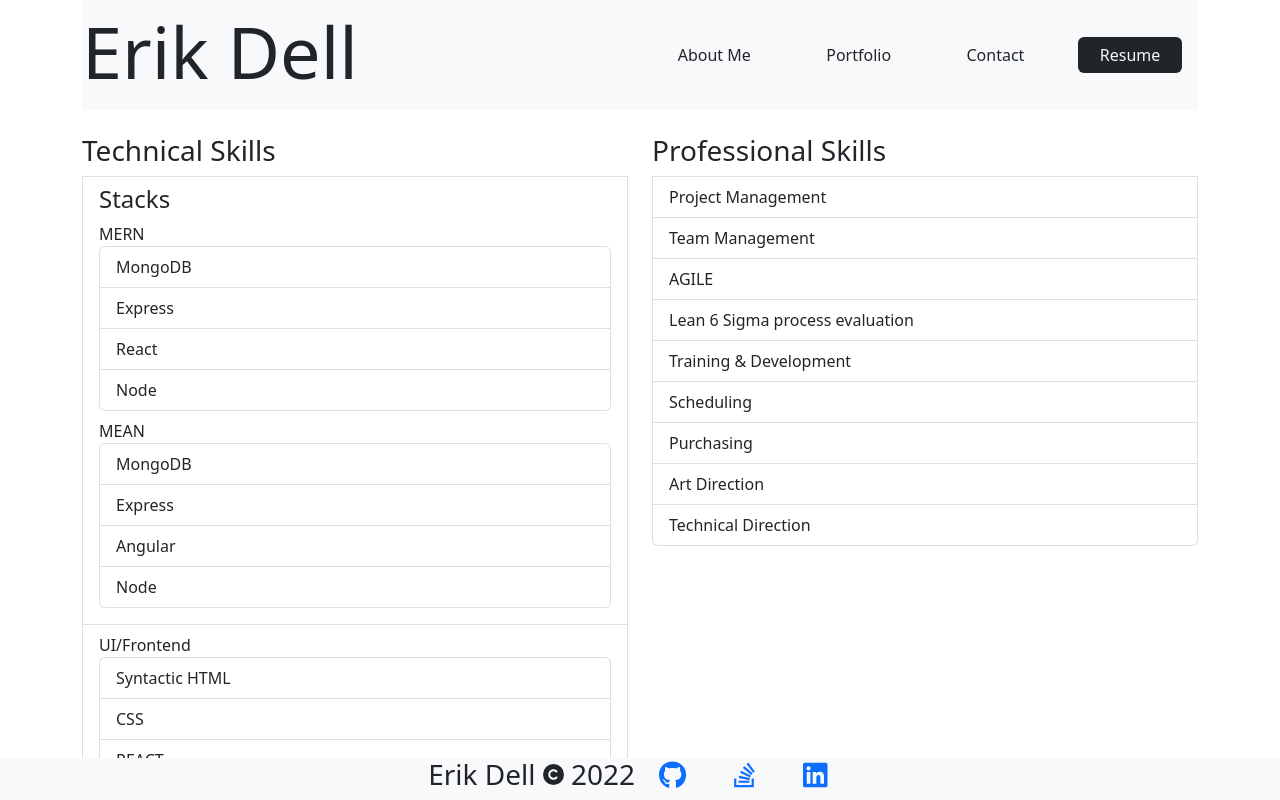
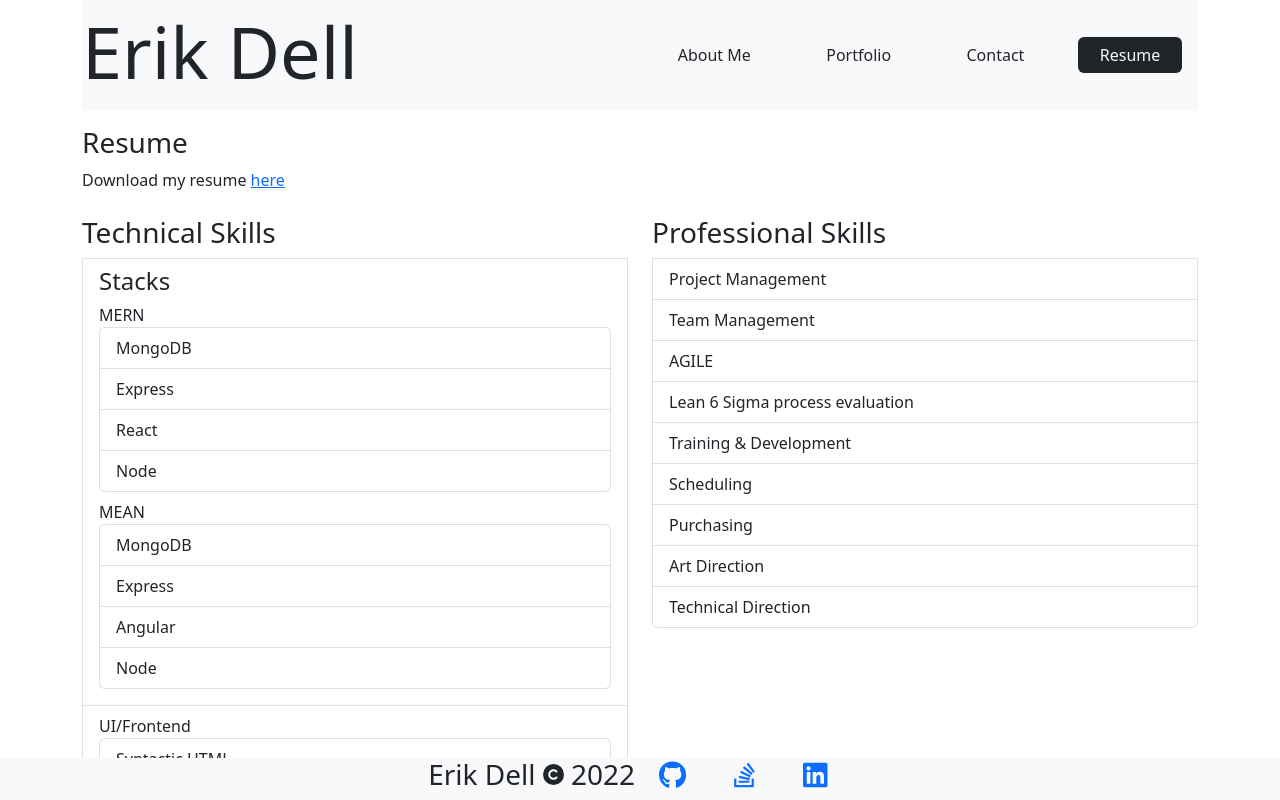
Before and after one commit to edellenator/gordos-porto, a React (Create React App) app: page / in a window 1280 px wide. Both pictures are taken after a click on the button "Resume". Shown: the top 800 px of the page. Built offline with nearby package versions, Linux system fonts and the light colour scheme.

Commit message:
resume download link displays and downloads

```diff
--- a/src/pages/Resume.js
+++ b/src/pages/Resume.js
@@ -1,8 +1,11 @@
 import React from "react";
+import resume from "../assets/images/resume.pdf"
 
 const Resume = () => {
     return (
         <div className="container">
+                    <h3>Resume</h3>
+                    <p>Download my resume <a href={resume} download="erik-dell-resume.pdf">here</a></p>
             <div className="row my-4">
                 <div className="col-md-6">
                     <ul className="list-group"><h3>Technical Skills</h3>
@@ -110,7 +113,7 @@ const Resume = () => {
                             </li>
                         </ol>
                     </li>
-                    <li className="list-group-item">
+                    <li className="list-group-item mb-5">
                         <h4>Craig Murray Productions</h4>
                         <ul className="list-group">
                             <li className="list-group-item">
```
Also changed, not shown: 1 other file (tests, documents, lock files or other folders).
